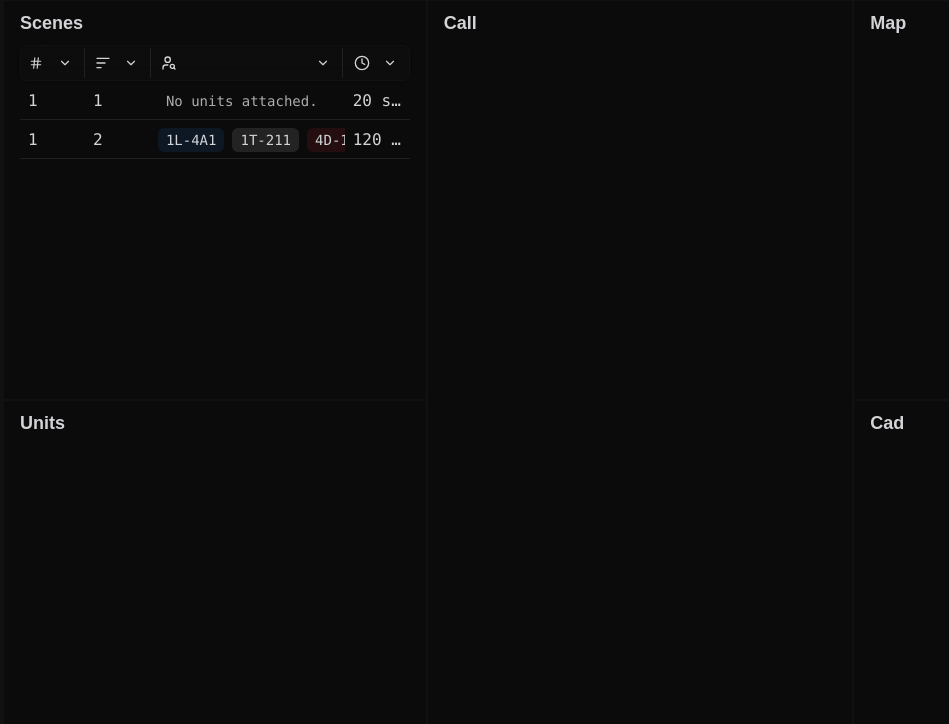
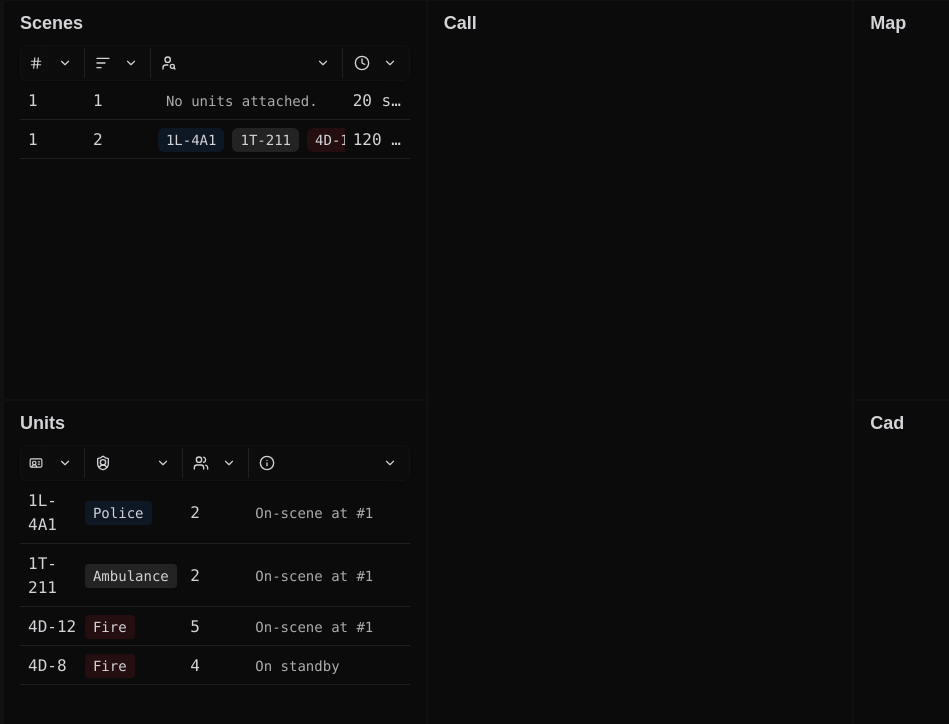
Before and after one commit to tactordev/nea, a Next.js app: page /app in a window 1280 px wide. Shown: the top 724 px of the page, without its empty margins (0-949 px from the left). Built offline with nearby package versions, Linux system fonts and the light colour scheme.

Commit message:
[APP/Units] Units section UI completed

```diff
--- a/app/app/_components/units.tsx
+++ b/app/app/_components/units.tsx
@@ -1,6 +1,128 @@
+import { ChevronDown, Clock, Hash, IdCard, Info, ListSortDescending, ShieldUser, Users, UserSearch } from "lucide-react";
 import Section from "./section";
+import { Unit } from "@/types/units";
+import { title } from "@/lib/formatters";
 
 
+interface FilterProps extends React.HTMLAttributes<HTMLDivElement> {
+    name: string;
+}
+
+function Filter(
+    {
+        name,
+        ...props
+    }: FilterProps
+) {
+    return (
+        <div className={`${props.className} flex flex-row w-full items-center justify-between px-2 py-1`} >
+            { props.children ?? <></> }
+            <div className="p-1 hover:bg-zinc-300/5 hover:cursor-pointer transition-colors duration-200 rounded-sm">
+                <ChevronDown className="w-3.5 h-3.5 text-zinc-300" />
+            </div>
+        </div>
+    )
+}
+
+function Separator() {
+    return <div className="w-0 h-full border-r-1 border-zinc-300/10"></div>
+}
+
+
+// callsigns, department, occupants
+function FilterBar() {
+    return (
+        <div className="grid grid-cols-123 w-full py-0.5 rounded-md sticky top-2 bg-zinc-200/1 border-1 border-zinc-200/2 shadow-sm backdrop-blur-md">
+            <Filter className="col-span-20" name="id">
+                <IdCard className="w-3.5 h-3.5 text-zinc-300">
+                    <title>Callsign</title>
+                </IdCard>
+            </Filter>
+            <Separator />
+            <Filter className="col-span-30" name="type">
+                <ShieldUser className="w-4 h-4 text-zinc-300">
+                    <title>Department</title>
+                </ShieldUser>
+            </Filter>
+            <Separator />
+            <Filter className="col-span-20" name="involved officers">
+                <Users className="w-4 h-4 text-zinc-300">
+                    <title>Occupants</title>
+                </Users>
+            </Filter>
+            <Separator />
+            <Filter className="col-span-50" name="time elapsed">
+                <Info className="w-4 h-4 text-zinc-300">
+                    <title>Status</title>
+                </Info>
+            </Filter>
+        </div>
+    )
+}
+
+
+const testData: Unit[] = [
+    {
+        id: 1,
+        callsign: "1L-4A1",
+        type: "police",
+        status: "On-scene at #1",
+        occupants: 2
+    },
+    {
+        id: 2,
+        callsign: "1T-211",
+        type: "ambulance",
+        status: "On-scene at #1",
+        occupants: 2
+    },
+    {
+        id: 3,
+        callsign: "4D-12",
+        type: "fire",
+        status:" On-scene at #1",
+        occupants: 5
+    },
+    {
+        id: 4,
+        callsign: "4D-8",
+        type: "fire",
+        status: "On standby",
+        occupants: 4
+    }
+]
+function Record(
+    {
+        data
+    }: {
+        data: Unit
+    }
+) {
+    return (
+        <div className="grid grid-cols-120 w-full pb-1.5 border-b-1 border-zinc-300/10 items-center p-0 m-0">
+            <p className="text-zinc-300 px-2 col-span-20 font-mono tabular-nums">{ data.callsign }</p>
+            <p className={`text-zinc-300 px-2 col-span-30 font-mono tabular-nums text-sm px-2 py-0.5 rounded-sm w-fit ${data.type === "police" ? "bg-blue-500/10" : data.type === "ambulance" ? "bg-white/10" : "bg-red-500/10" }`}>{ title(data.type) }</p>
+            <p className="text-zinc-300 px-2 col-span-20 font-mono tabular-nums">{ data.occupants }</p>
+            <p className="text-zinc-300/80 px-2 col-span-50 font-mono tabular-nums text-sm truncate">{ data.status }</p>
+        </div>
+    )
+}
+
+function RecordList(
+    {
+        data
+    }: {
+        data: Unit[]
+    }
+) {
+    return data.map((d, index) => <Record key={`scene_record_${index}`} data={d} />);
+}
+
 export default function Units() {
-    return <Section title="Units" />
+    return (
+        <Section className="gap-2" title="Units">
+            <FilterBar />
+            <RecordList data={testData} />
+        </Section>
+    )
 }
```
